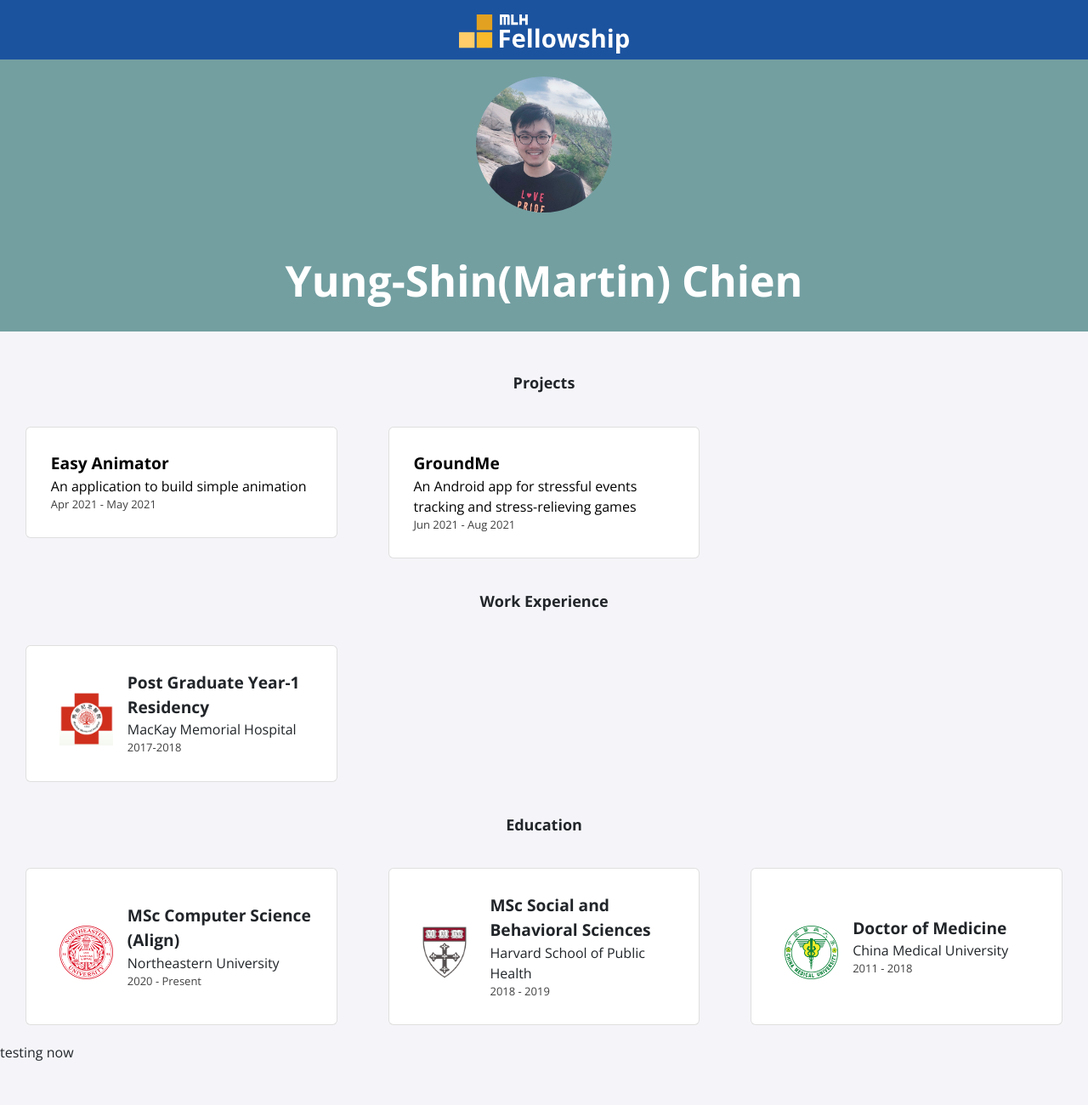
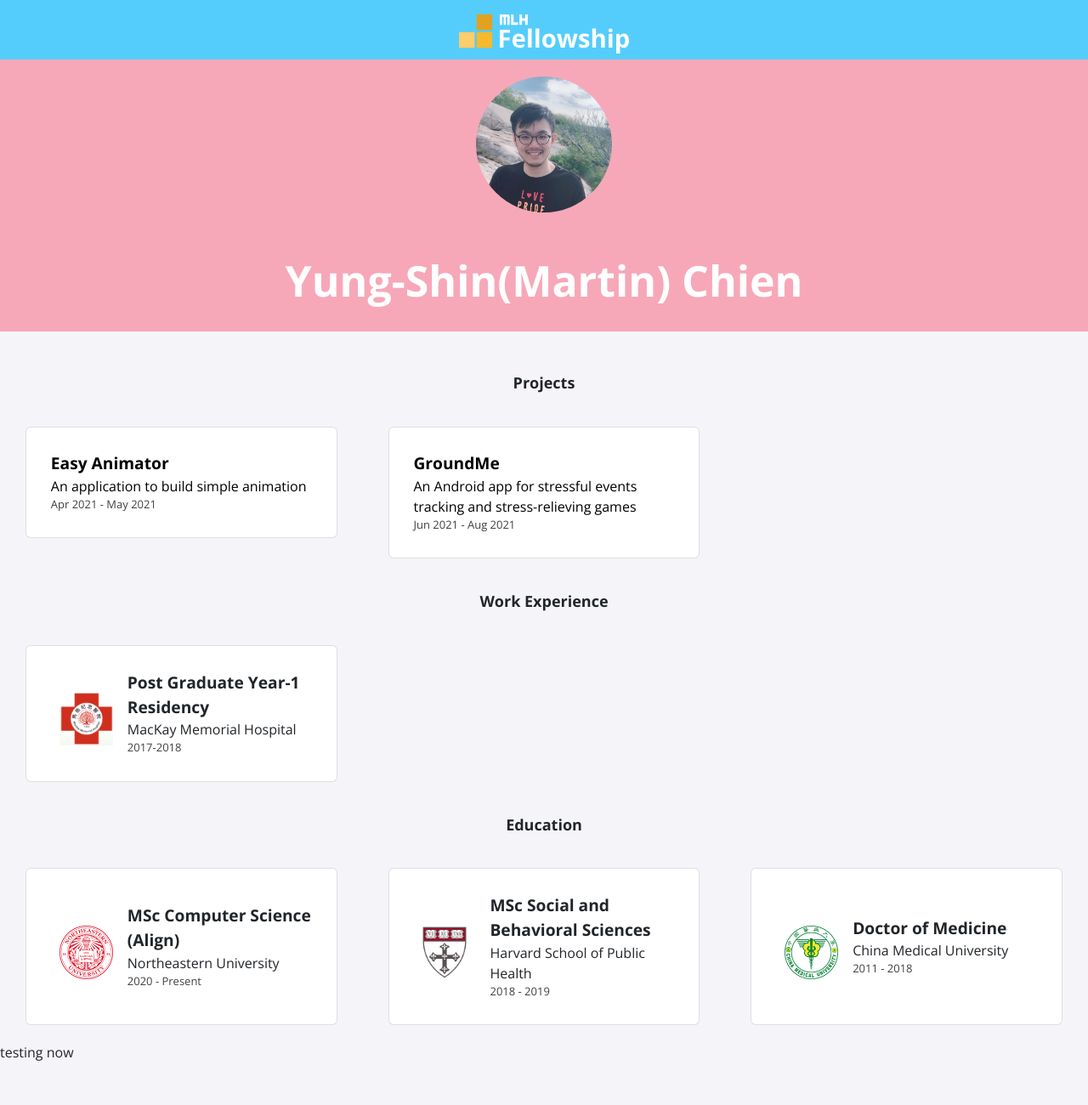
Before and after one commit to mchall92/mchall92.github.io, a Jekyll site: the page built from index.html, in a window 1280 px wide. Shown: the whole page at 85% size. Built offline with Jekyll 4.4.1, drawn with Linux system fonts in a browser that asks for light colours; nearby versions of some CDN libraries.

Commit message:
changed theme color

```diff
--- a/_sass/navbar.scss
+++ b/_sass/navbar.scss
@@ -1,7 +1,7 @@
 .nav-bar {
     width: 100%;
     display: inline-block;
-    background-color: #1C539F;
+    background-color: #55CDFC;
     font-family: "Poppins", serif;
     font-weight: 700 !important;
     padding-top: 10px;
--- a/_sass/profile.scss
+++ b/_sass/profile.scss
@@ -1,5 +1,5 @@
 .profile {
-    background-color: #739fa1 !important;
+    background-color: #F7A8B8 !important;
     text-align: center;
     height: 320px;
     margin-bottom: 50px;
```
